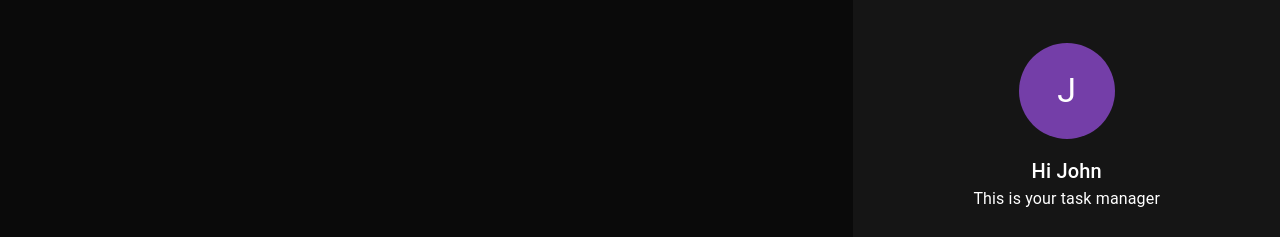
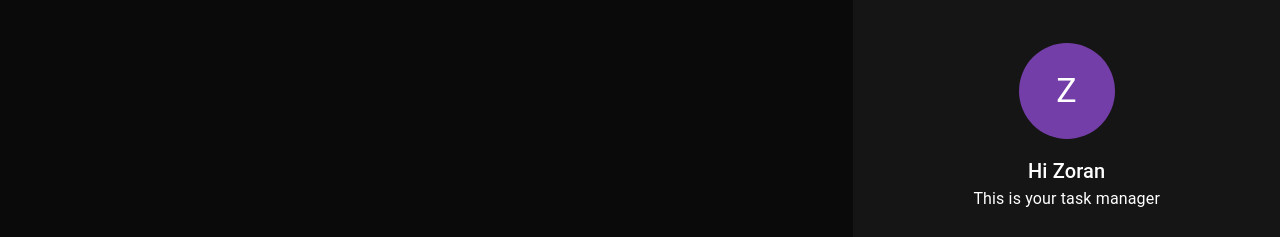
Before and after one commit to ZoranMustac/todo-app, a React (Create React App) app: page / in a window 1280 px wide. Shown: the part 273-510 px from the top of the page. Built offline with nearby package versions, Linux system fonts and the light colour scheme.

Commit message:
Added props to Profile component

```diff
--- a/package.json
+++ b/package.json
@@ -13,6 +13,7 @@
     "@types/node": "^16.18.12",
     "@types/react": "^18.0.28",
     "@types/react-dom": "^18.0.11",
+    "prop-types": "^15.8.1",
     "react": "^18.2.0",
     "react-dom": "^18.2.0",
     "react-scripts": "5.0.1",
--- /dev/null
+++ b/src/Interfaces/IProfile.ts
@@ -0,0 +1,3 @@
+export interface IProfile {
+    name: string;
+}
--- a/src/components/profile/profile.tsx
+++ b/src/components/profile/profile.tsx
@@ -1,7 +1,12 @@
 import React, { FC, ReactElement } from 'react';
 import { Avatar, Box, Typography } from '@mui/material';
+import PropTypes from 'prop-types';
+import { IProfile } from '../../Interfaces/IProfile';
 
-export const Profile: FC = (): ReactElement => {
+export const Profile: FC<IProfile> = (
+    props,
+): ReactElement => {
+    const { name = 'John' } = props;
     return (
         <Box
             display="flex"
@@ -21,11 +26,11 @@ export const Profile: FC = (): ReactElement => {
                     variant="h4"
                     color="text.primary"
                 >
-                    J
+                    {`${name.substring(0, 1)}`}
                 </Typography>
             </Avatar>
             <Typography variant="h6" color="text.primary">
-                Hi John
+                {`Hi ${name}`}
             </Typography>
             <Typography
                 variant="body1"
@@ -36,3 +41,7 @@ export const Profile: FC = (): ReactElement => {
         </Box>
     );
 };
+
+Profile.propTypes = {
+    name: PropTypes.string.isRequired,
+};
--- a/src/components/sidebar/sidebar.tsx
+++ b/src/components/sidebar/sidebar.tsx
@@ -20,7 +20,7 @@ export const Sidebar: FC = (): ReactElement => {
                 alignItems: 'center',
             }}
         >
-            <Profile />
+            <Profile name="Zoran" />
         </Grid>
     );
 };
```
Also changed, not shown: 1 other file (tests, documents, lock files or other folders).
